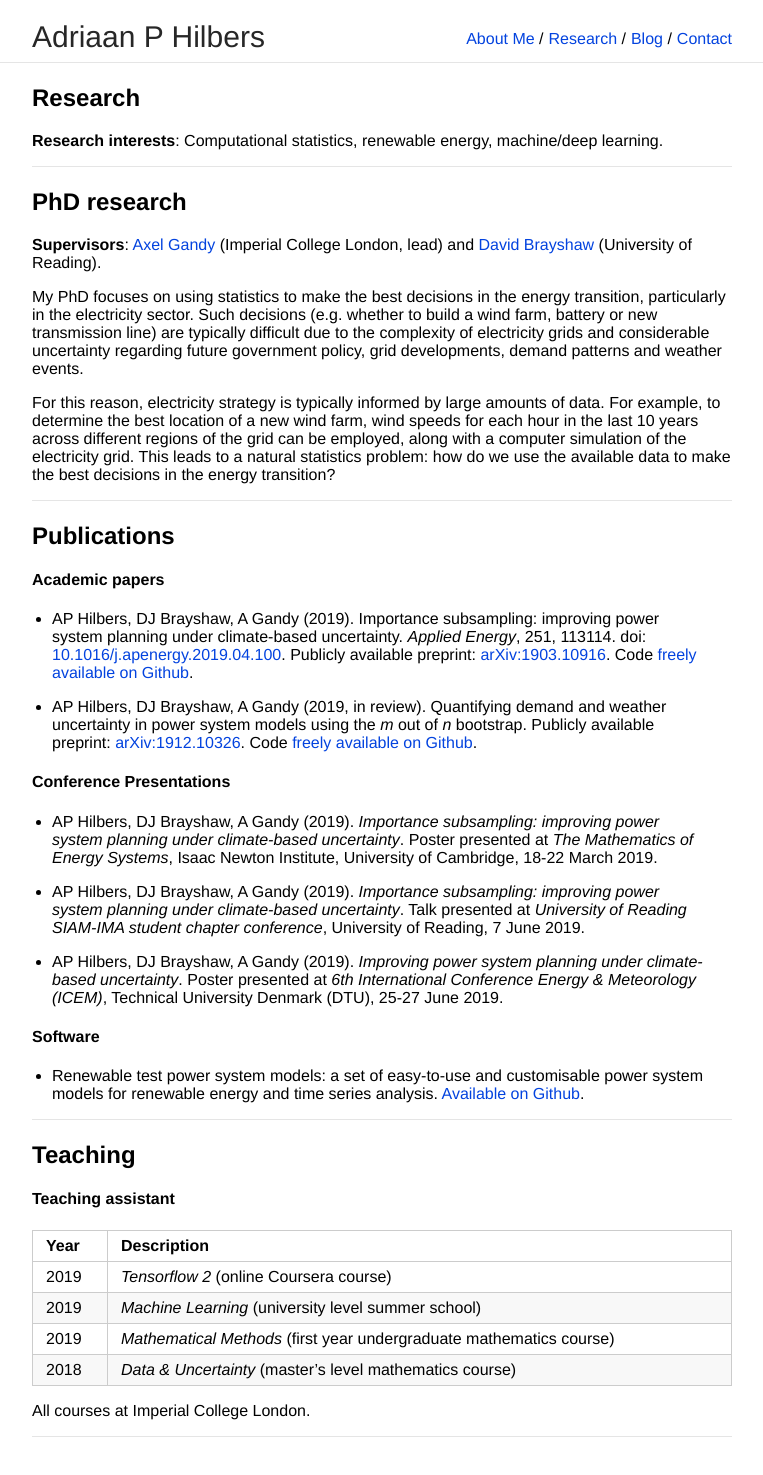
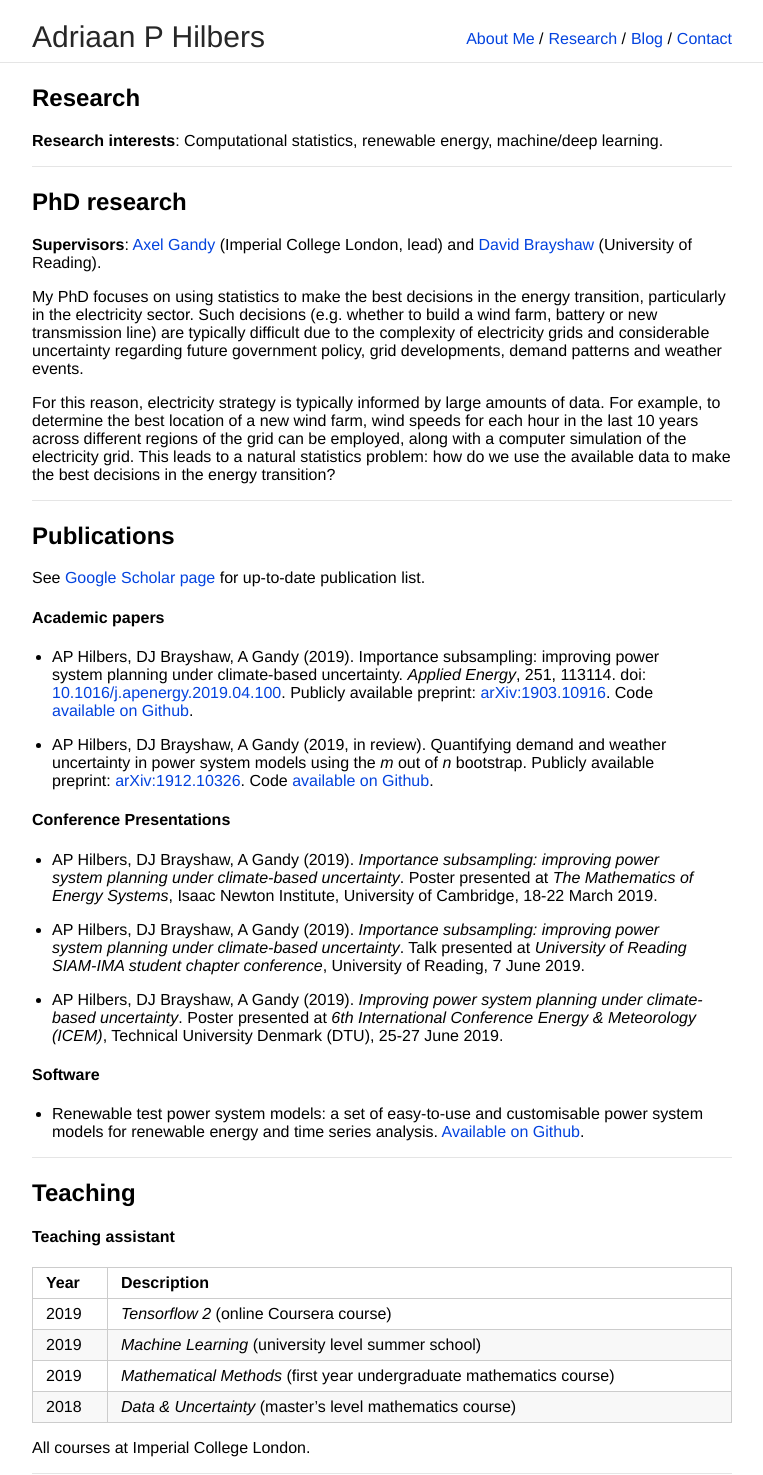
Before and after one commit to ahilbers/ahilbers.github.io, a Jekyll site: the page built from research.md, in a window 1280 px wide. Shown: the whole page, without its empty margins (258-1021 px from the left). Built offline with Jekyll 4.4.1, drawn with Linux system fonts in a browser that asks for light colours; our own code applies the rules of GitHub Pages for plain Markdown files; before the commit the page ends 1438 px from its top, so only the background shows below that.

Commit message:
update new links

```diff
--- a/research.md
+++ b/research.md
@@ -26,11 +26,13 @@ For this reason, electricity strategy is typically informed by large amounts of
 
 ## Publications
 
+See [Google Scholar page](https://scholar.google.com/citations?user=SqSbcwQAAAAJ&hl=en&oi=ao) for up-to-date publication list.
+
 #### Academic papers
 
-* AP Hilbers, DJ Brayshaw, A Gandy (2019). Importance subsampling: improving power system planning under climate-based uncertainty. *Applied Energy*, 251, 113114. doi: [10.1016/j.apenergy.2019.04.100](https://doi.org/10.1016/j.apenergy.2019.04.110). Publicly available preprint: [arXiv:1903.10916](https://arxiv.org/abs/1903.10916). Code [freely available on Github](https://github.com/ahilbers/2019_importance_subsampling).
+* AP Hilbers, DJ Brayshaw, A Gandy (2019). Importance subsampling: improving power system planning under climate-based uncertainty. *Applied Energy*, 251, 113114. doi: [10.1016/j.apenergy.2019.04.100](https://doi.org/10.1016/j.apenergy.2019.04.110). Publicly available preprint: [arXiv:1903.10916](https://arxiv.org/abs/1903.10916). Code [available on Github](https://github.com/ahilbers/2019_importance_subsampling).
 
-* AP Hilbers, DJ Brayshaw, A Gandy (2019, in review). Quantifying demand and weather uncertainty in power system models using the *m* out of *n* bootstrap. Publicly available preprint: [arXiv:1912.10326](https://arxiv.org/abs/1912.10326). Code [freely available on Github](https://github.com/ahilbers/2020_bootstrap_uncertainty_quantification).
+* AP Hilbers, DJ Brayshaw, A Gandy (2019, in review). Quantifying demand and weather uncertainty in power system models using the *m* out of *n* bootstrap. Publicly available preprint: [arXiv:1912.10326](https://arxiv.org/abs/1912.10326). Code [available on Github](https://github.com/ahilbers/2020_bootstrap_uncertainty_quantification).
 
 
 
```
Also changed, not shown: contact.md (+2 -0 lines), index.md (+1 -1 lines).
